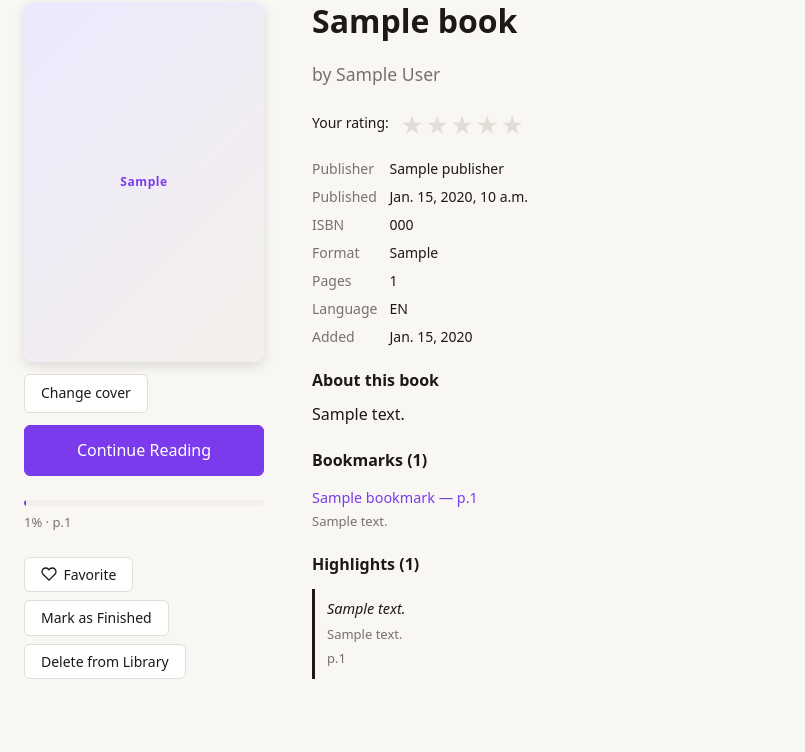
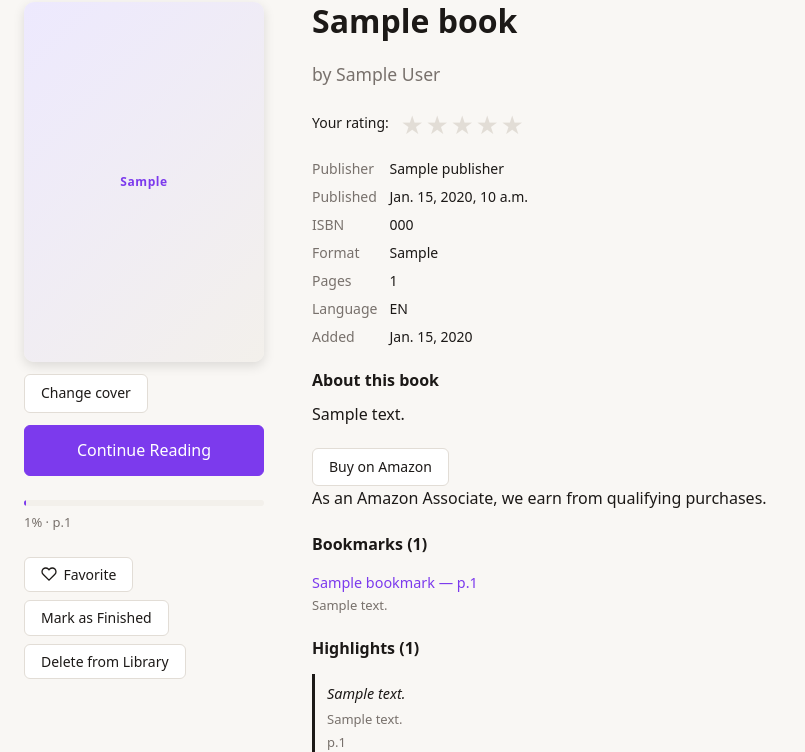
Before and after one commit to ehwio/django-bookkeeper, a Django app: template src/bookkeeper/templates/bookkeeper/book_detail.html in a window 1280 px wide. Shown: the part 86-838 px from the top of the page, without its empty margins (0-805 px from the left). Before the commit the page ends 765 px from the top, so only its background shows below. Run offline with Django 4.2, Linux system fonts and the light colour scheme; the template is opened without the code that fills it: most values are stand-ins (such as "Sample title", 1, 10 or a date in 2020); parts of the project's set-up code (start-up, migrations or seed data) failed here and were passed over.

Commit message:
Feature #10: add amazon_url field to Book (#40)
- Add amazon_url (URLField, optional) to Book model
- Add to BookMetadataForm so users can edit it
- Display 'Buy on Amazon' button + affiliate disclosure on book_detail.html
- rel=sponsored for Amazon's associate program compliance
- Migration: 0006_add_amazon_url

Co-authored-by: Eric Williams <eric@localhost>

```diff
--- a/src/bookkeeper/forms.py
+++ b/src/bookkeeper/forms.py
@@ -46,5 +46,6 @@ class BookMetadataForm(forms.ModelForm):
             "publisher",
             "published_date",
             "isbn",
+            "amazon_url",
             "language",
         ]
--- a/src/bookkeeper/models.py
+++ b/src/bookkeeper/models.py
@@ -38,6 +38,7 @@ class Book(models.Model):
     publisher = models.CharField(max_length=300, blank=True)
     published_date = models.CharField(max_length=50, blank=True)
     isbn = models.CharField(max_length=20, blank=True, db_index=True)
+    amazon_url = models.URLField(max_length=500, blank=True)
     language = models.CharField(max_length=10, default="en")
 
     format = models.CharField(max_length=10, choices=BookFormat.choices)
--- a/src/bookkeeper/templates/bookkeeper/book_detail.html
+++ b/src/bookkeeper/templates/bookkeeper/book_detail.html
@@ -95,6 +95,15 @@
     </div>
     {% endif %}
 
+    {% if book.amazon_url %}
+    <div class="bk-detail-amazon">
+      <a href="{{ book.amazon_url }}" target="_blank" rel="noopener sponsored" class="bk-btn">
+        Buy on Amazon
+      </a>
+      <p class="bk-affiliate-disclosure">As an Amazon Associate, we earn from qualifying purchases.</p>
+    </div>
+    {% endif %}
+
     {% if bookmarks %}
     <div class="bk-detail-section">
       <h2>Bookmarks ({{ bookmarks.count }})</h2>
```
Also changed, not shown: src/bookkeeper/migrations/0006_add_amazon_url.py (added).
